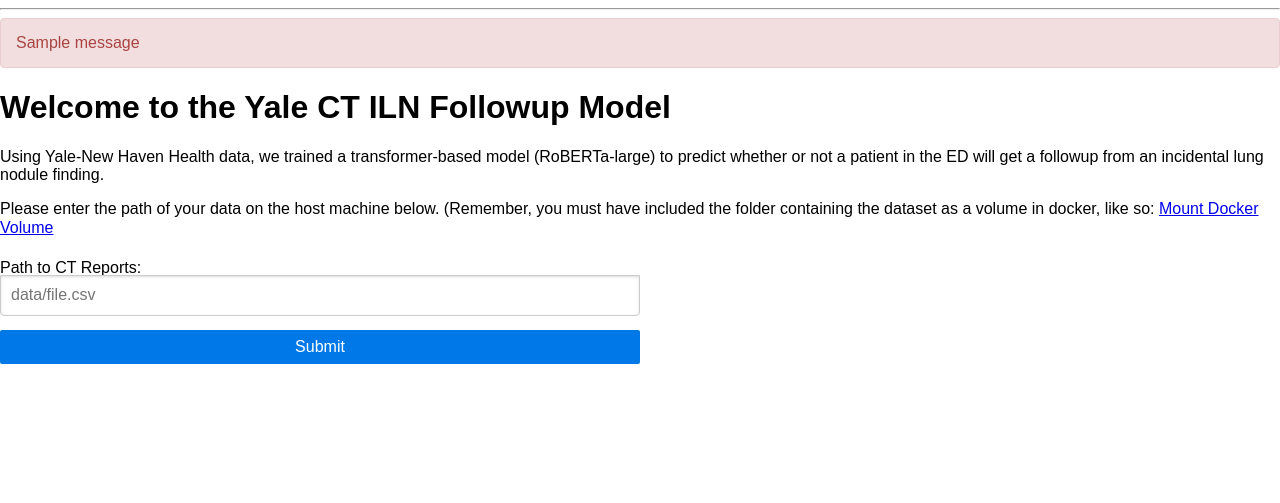
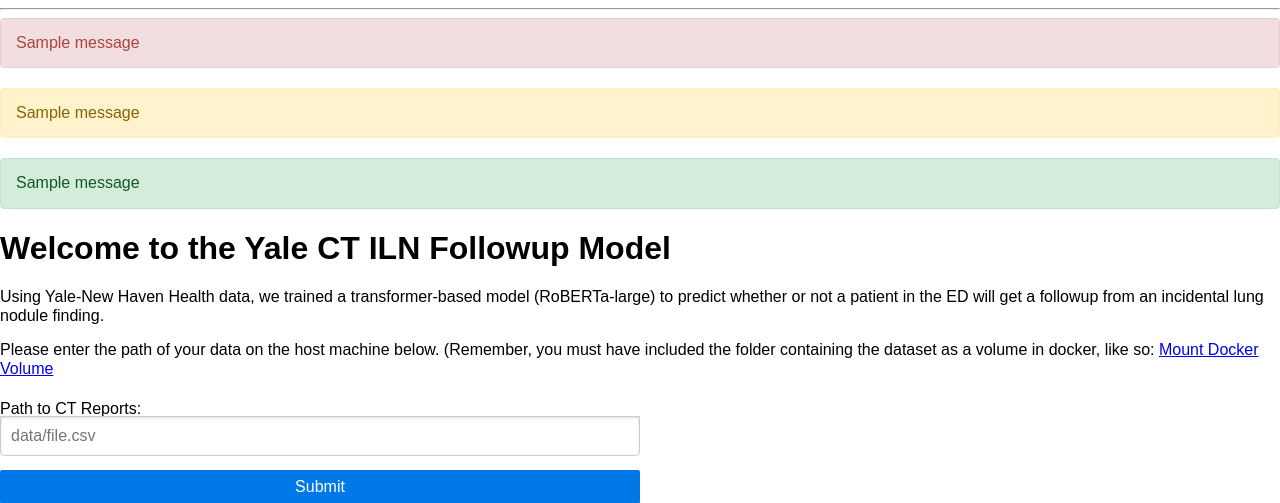
Before and after one commit to vsocrates/moore-followup-docker, a Flask app: page / in a window 1280 px wide. Shown: the part 28-531 px from the top of the page. Run offline with Flask 2, Linux system fonts and the light colour scheme; one stand-in notice (Sample message) is shown; some libraries are stand-ins or nearby versions.

Commit message:
add warning types

```diff
--- a/templates/base.html
+++ b/templates/base.html
@@ -93,6 +93,19 @@
             color: #843534;
             }
 
+            .alert-warning {
+            color: #856404;
+            background-color: #fff3cd;
+            border-color: #ffeeba;
+            }
+
+            .alert-success {
+            color: #155724;
+            background-color: #d4edda;
+            border-color: #c3e6cb;
+            }
+
+
     </style>
 </head>
 <body>
@@ -102,7 +115,7 @@
     </nav>
     <hr>
     <div class="flashes">
-        {% with messages = get_flashed_messages() %}
+        {% with messages = get_flashed_messages(category_filter=["error"]) %}
         {% if messages %}
           {% for message in messages %}
           <div class="alert alert-danger" role="alert">
@@ -111,7 +124,26 @@
           {% endfor %}
         {% endif %}
       {% endwith %}
+      {% with messages = get_flashed_messages(category_filter=["warning"]) %}
+      {% if messages %}
+        {% for message in messages %}
+        <div class="alert alert-warning" role="alert">
+          {{ message }}
+        </div>
+        {% endfor %}
+      {% endif %}
+    {% endwith %}
+    {% with messages = get_flashed_messages(category_filter=["success"]) %}
+    {% if messages %}
+      {% for message in messages %}
+      <div class="alert alert-success" role="alert">
+        {{ message }}
+      </div>
+      {% endfor %}
+    {% endif %}
+  {% endwith %}
     </div>
+
     <div class="content">
         {% block content %} {% endblock %}
     </div>
```
Also changed, not shown: 1 other file.
